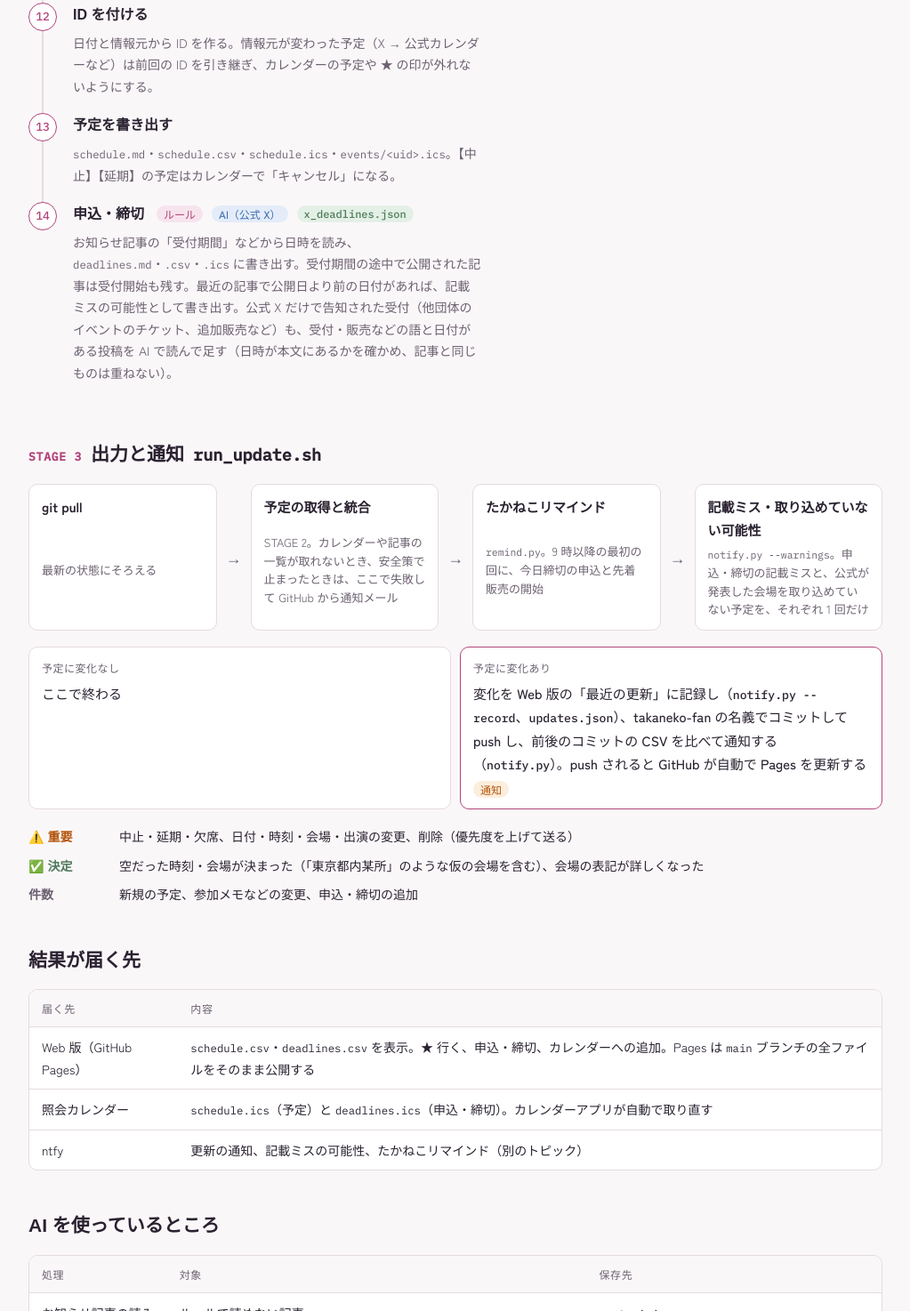
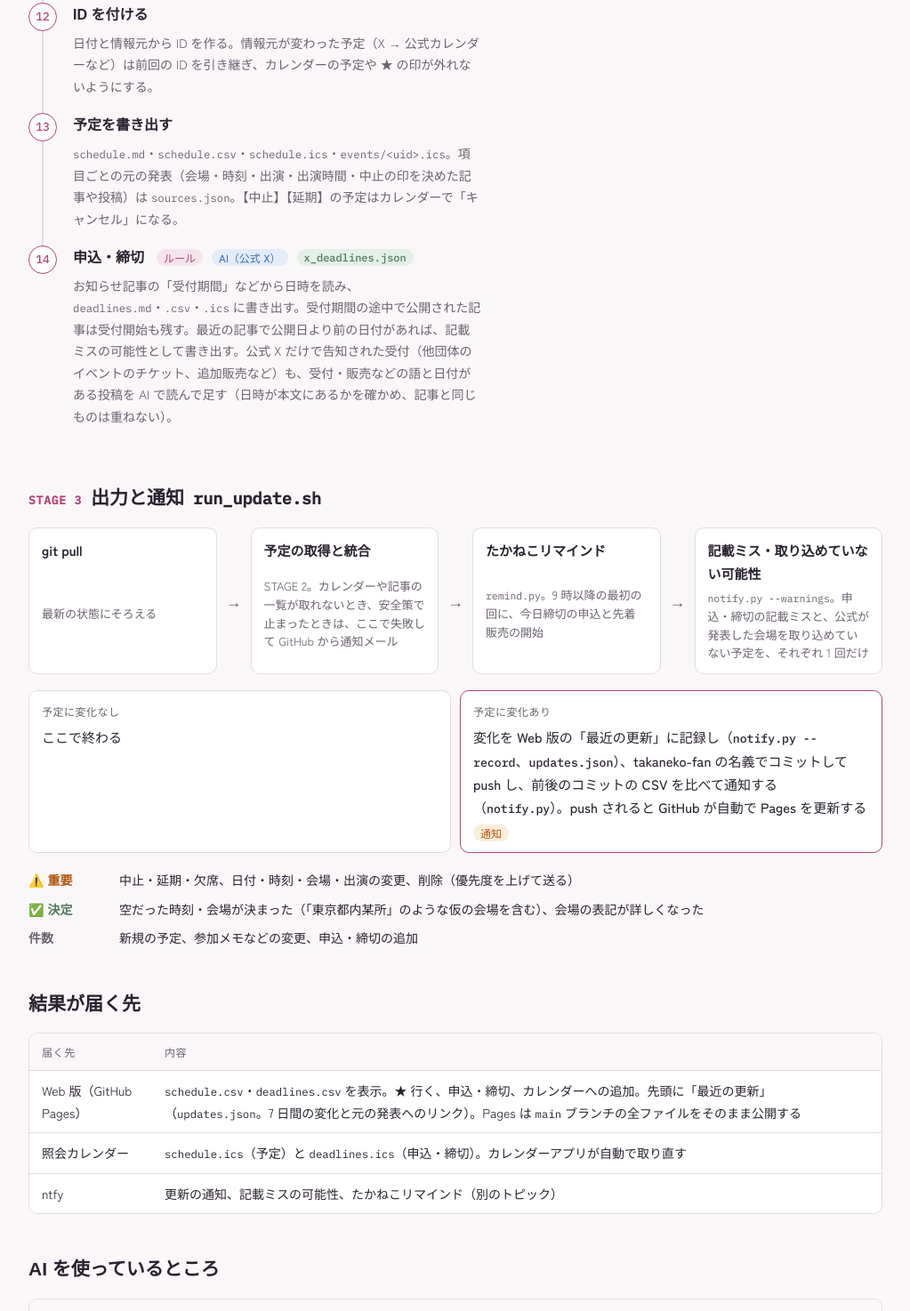
Before and after one commit to takaneko-fan/schedule, a plain HTML site: page docs/flow.html in a window 1280 px wide. Shown: the part 3046-4520 px from the top of the page at 89% size, without its empty margins (128-1151 px from the left). Drawn offline with Linux system fonts and the light colour scheme; a web font is replaced by a local one.

Commit message:
docs: 処理の流れの図に sources.json と最近の更新を足す
Co-Authored-By: Claude Opus 5.5 <noreply@anthropic.com>

```diff
--- a/docs/flow.html
+++ b/docs/flow.html
@@ -260,7 +260,7 @@ footer { font-size: 13px; color: var(--muted); border-top: 1px solid var(--line)
       <li class="step">
         <div class="step-body">
           <div class="step-title"><h3>予定を書き出す</h3></div>
-          <p><code>schedule.md</code>・<code>schedule.csv</code>・<code>schedule.ics</code>・<code>events/&lt;uid&gt;.ics</code>。【中止】【延期】の予定はカレンダーで「キャンセル」になる。</p>
+          <p><code>schedule.md</code>・<code>schedule.csv</code>・<code>schedule.ics</code>・<code>events/&lt;uid&gt;.ics</code>。項目ごとの元の発表（会場・時刻・出演・出演時間・中止の印を決めた記事や投稿）は <code>sources.json</code>。【中止】【延期】の予定はカレンダーで「キャンセル」になる。</p>
         </div>
       </li>
       <li class="step">
@@ -300,7 +300,7 @@ footer { font-size: 13px; color: var(--muted); border-top: 1px solid var(--line)
       <table>
         <thead><tr><th>届く先</th><th>内容</th></tr></thead>
         <tbody>
-          <tr><td>Web 版（GitHub Pages）</td><td><code>schedule.csv</code>・<code>deadlines.csv</code> を表示。★ 行く、申込・締切、カレンダーへの追加。Pages は <code>main</code> ブランチの全ファイルをそのまま公開する</td></tr>
+          <tr><td>Web 版（GitHub Pages）</td><td><code>schedule.csv</code>・<code>deadlines.csv</code> を表示。★ 行く、申込・締切、カレンダーへの追加。先頭に「最近の更新」（<code>updates.json</code>。7 日間の変化と元の発表へのリンク）。Pages は <code>main</code> ブランチの全ファイルをそのまま公開する</td></tr>
           <tr><td>照会カレンダー</td><td><code>schedule.ics</code>（予定）と <code>deadlines.ics</code>（申込・締切）。カレンダーアプリが自動で取り直す</td></tr>
           <tr><td>ntfy</td><td>更新の通知、記載ミスの可能性、たかねこリマインド（別のトピック）</td></tr>
         </tbody>
```
